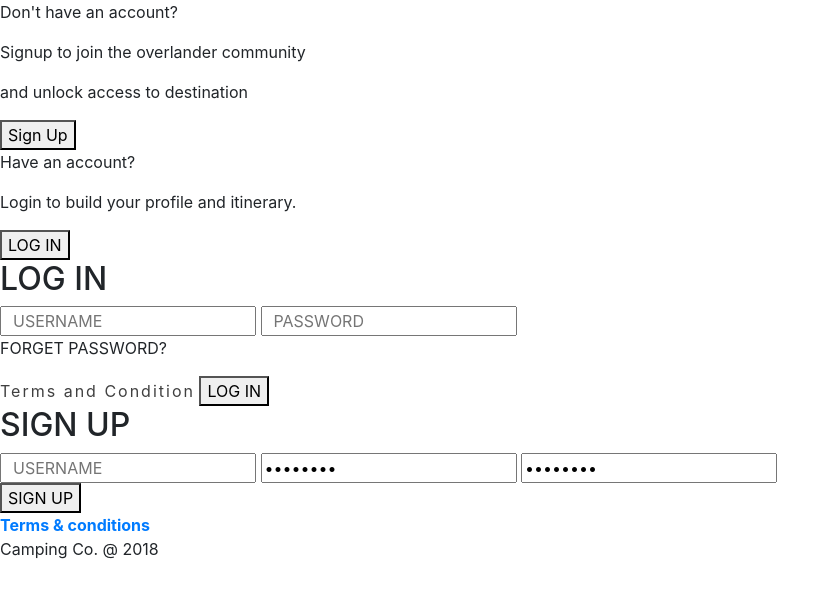
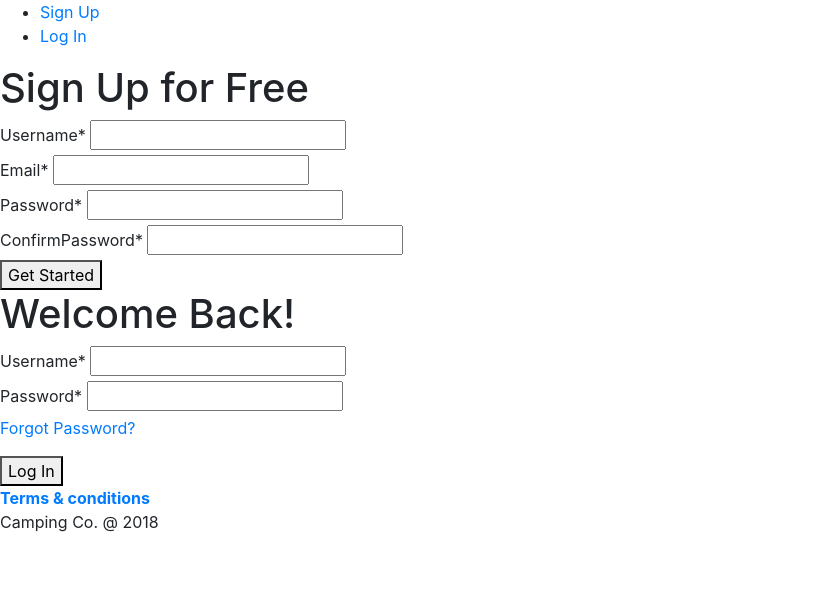
Before and after one commit to lelouche556/camping-company, a Django app: template register/templates/register/signin.html in a window 1280 px wide. Shown: the part 56-654 px from the top of the page, without its empty margins (0-840 px from the left). Run offline with Django 3.2, Linux system fonts and the light colour scheme; the template is opened without the code that fills it, so the values that code supplies are empty; some libraries are stand-ins or nearby versions.

Commit message:
registeration revamed

```diff
--- a/camping/settings/__init__.py
+++ b/camping/settings/__init__.py
@@ -1,6 +1,6 @@
 from .base import *
 
-#from .production import *
+from .production import *
 
 try:
     from.local import *
--- a/customer/models.py
+++ b/customer/models.py
@@ -7,6 +7,7 @@ from django.contrib.auth.models import User
 class Customer(models.Model):
     user = models.OneToOneField(User, on_delete=models.CASCADE, related_name="customer_check", null=True)
     phone = models.BigIntegerField()
+    license_number = models.BigIntegerField()
     city = models.CharField(max_length=12)
     address = models.CharField(max_length=64)
     nickname = models.CharField(max_length=12)
--- a/register/templates/register/signin.html
+++ b/register/templates/register/signin.html
@@ -5,51 +5,84 @@
     {% endblock %}
 
     {% block content_block %}
-          <div class="c">
-    <div class="backbox">
-      <div class="loginMsg">
-        <div class="textcontent">
-          <p class="title">Don't have an account?</p>
-            <p>Signup to join the overlander community</p><p> and unlock access to destination </p>
-          <button id="switch1">Sign Up</button>
+<div class="form">
+
+      <ul class="tab-group">
+        <li class="tab active"><a href="#signup">Sign Up</a></li>
+        <li class="tab"><a href="#login">Log In</a></li>
+      </ul>
+
+      <div class="tab-content">
+        <div id="signup">
+          <h1>Sign Up for Free</h1>
+
+          <form action="{% url 'register:signup' %}" method="post">{% csrf_token %}
+
+          <div class="top-row">
+            <div class="field-wrap">
+              <label>
+                Username<span class="req">*</span>
+              </label>
+              <input type="text" required autocomplete="off" name="username"/>
             </div>
-      </div>
-      <div class="signupMsg visibility">
-        <div class="textcontent">
-          <p class="title">Have an account?</p>
-          <p> <p>Login to build your profile and itinerary.</p>
-          <button id="switch2">LOG IN</button>
-        </div>
+
+            <div class="field-wrap">
+              <label>
+                Email<span class="req">*</span>
+              </label>
+              <input type="email"required autocomplete="off" name="email"/>
             </div>
           </div>
 
-    <div class="frontbox">
-        <form method="POST" action="{% url 'register:signin' %}">{% csrf_token %}
-            <div class="login">
-                <h2>LOG IN</h2>
-                <div class="inputbox">
-                  <input type="text" name="username" placeholder="  USERNAME">
-                  <input type="password" name="password" placeholder="  PASSWORD">
+          <div class="field-wrap">
+            <label>
+              Password<span class="req">*</span>
+            </label>
+            <input id="password1" type="password"required autocomplete="off" name="password1"/>
           </div>
-                <p>FORGET PASSWORD?</p>
-                <a style="color: #404040; letter-spacing: 2px; text-decoration:none;" href="{% url 'app:terms_condition' %}">Terms and Condition</a>
-                <button>LOG IN</button>
+
+          <div class="field-wrap">
+            <label>
+              ConfirmPassword<span class="req">*</span>
+            </label>
+            <input id="password2" type="password"required autocomplete="off" name="password2"/>
           </div>
-        </form>
 
-    <form method="POST" action="{% url 'register:signup' %}">{% csrf_token %}
-      <div class="signup hide">
-        <h2>SIGN UP</h2>
-        <div class="inputbox">
-          <input type="text" name="username" placeholder="  USERNAME" required>
-          <input id="password1" type="password" name="password1" placeholder="  PASSWORD" value="password" required>
-          <input id="password2" type="password" name="password2" placeholder="  CONFIRM PASSWORD" value="password" required>
-        </div>
-        <button>SIGN UP</button>
-      </div>
+          <button class="button button-block">Get Started</button>
+
           </form>
 
         </div>
+
+        <div id="login">
+          <h1>Welcome Back!</h1>
+
+          <form action="{% url 'register:signin' %}" method="post">{% csrf_token %}
+
+            <div class="field-wrap">
+            <label>
+              Username<span class="req">*</span>
+            </label>
+            <input type="text"required autocomplete="off" name="username"/>
+          </div>
+
+          <div class="field-wrap">
+            <label>
+              Password<span class="req">*</span>
+            </label>
+            <input type="password"required autocomplete="off" name="password"/>
+          </div>
+
+          <p class="forgot"><a href="#">Forgot Password?</a></p>
+
+          <button class="button button-block">Log In</button>
+
+          </form>
+
+        </div>
+
+      </div>
+
 </div>
 <script>
 $(function(){
--- a/register/templates/register/welcome.html
+++ b/register/templates/register/welcome.html
@@ -20,7 +20,7 @@
     <fieldset>
       <h2 class="fs-title">Account Details</h2>
       <h3 class="fs-subtitle">For More Awesome Adventure</h3>
-      <input id="email" type="email" name="email" placeholder="Email" />
+      <input id="email" type="number" name="license_number" placeholder="license_number" />
       <input id="city" type="text" name="city" placeholder="City" />
       <input id="nickname" type="text" name="nickname" placeholder="NICKNAME" />
       <textarea id="about" name="about" placeholder="ABOUT YOURSELF" ></textarea>
@@ -31,7 +31,7 @@
       <h3 class="fs-subtitle">We will never sell it</h3>
       <input id="fname" type="text" name="fname" placeholder="First Name" />
       <input id="lname" type="text" name="lname" placeholder="Last Name" />
-      <input id="number" type="text" name="number" placeholder="Phone" />
+      <input id="number" type="number" name="number" placeholder="Phone" />
       <textarea id="address" name="address" placeholder="Address"></textarea>
       <input type="button" name="previous" class="previous action-button" value="Previous" />
       <input type="button" name="next" class="next action-button" value="Next" />
--- a/templates/snippets/base.html
+++ b/templates/snippets/base.html
@@ -18,7 +18,6 @@
     <link rel="icon" type="image/png" sizes="32x32" href="{% static 'images/favicon/favicon-32x32.png' %}">
     <link rel="icon" type="image/png" sizes="96x96" href="{% static 'images/favicon/favicon-96x96.png' %}">
     <link rel="icon" type="image/png" sizes="16x16" href="{% static 'images/favicon/favicon-16x16.png' %}">
-    <link rel="manifest" href="/manifest.json">
     <meta name="msapplication-TileColor" content="#ffffff">
     <meta name="msapplication-TileImage" content="/ms-icon-144x144.png">
     <meta name="theme-color" content="#ffffff">
```
Also changed, not shown: app/templates/app/about.html (+77 -5 lines), customer/templates/customer/user_page.html (+6 -26 lines), register/views.py (+4 -4 lines), vehicle/templates/vehicle/vehicle_info.html (+20 -20 lines), vehicle/templates/vehicle/vehicles.html (+32 -32 lines), customer/migrations/0003_customer_license_number.py (added). Lines whose indentation alone changed are shown as unchanged.
